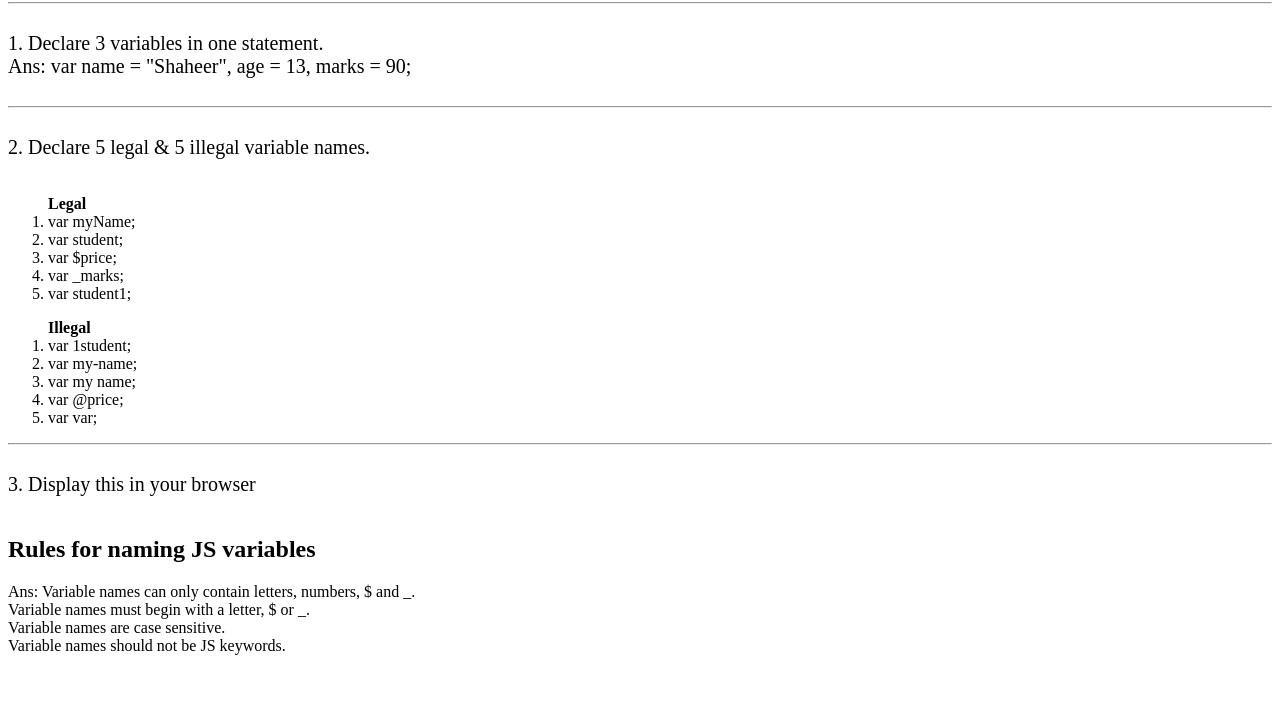
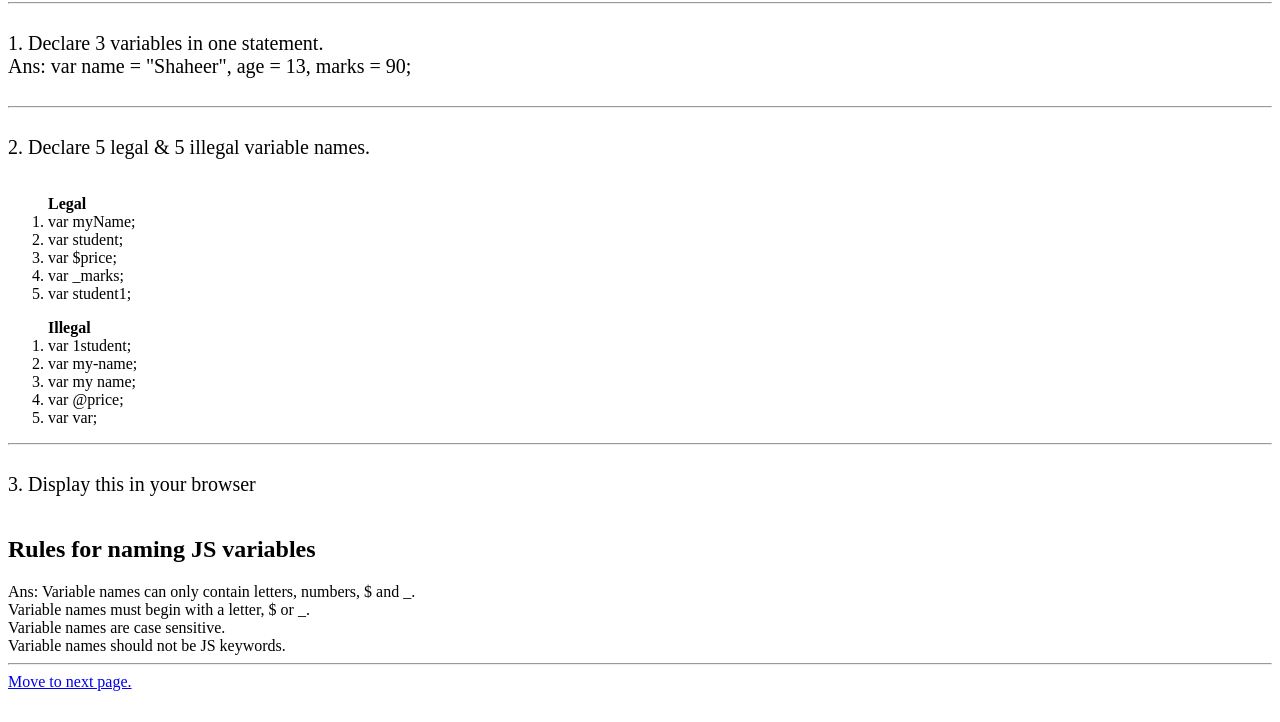
Before and after one commit to Shaheer-freelance/JS-02, a plain HTML site: page chp4.html in a window 1280 px wide. Shown: the part 78-800 px from the top of the page. Drawn offline with Linux system fonts and the light colour scheme.

Commit message:
Update chp4.html

```diff
--- a/chp4.html
+++ b/chp4.html
@@ -31,5 +31,7 @@ var name = "Shaheer", age = 13, marks = 90;</p>
 <hr>
 <p class="text">3. Display this in your browser </p>
     <script src="./chp4.js"></script>
+    <hr>
+    <a href="./chp5.html" target="_blank">Move to next page.</a>
 </body>
 </html>
```
